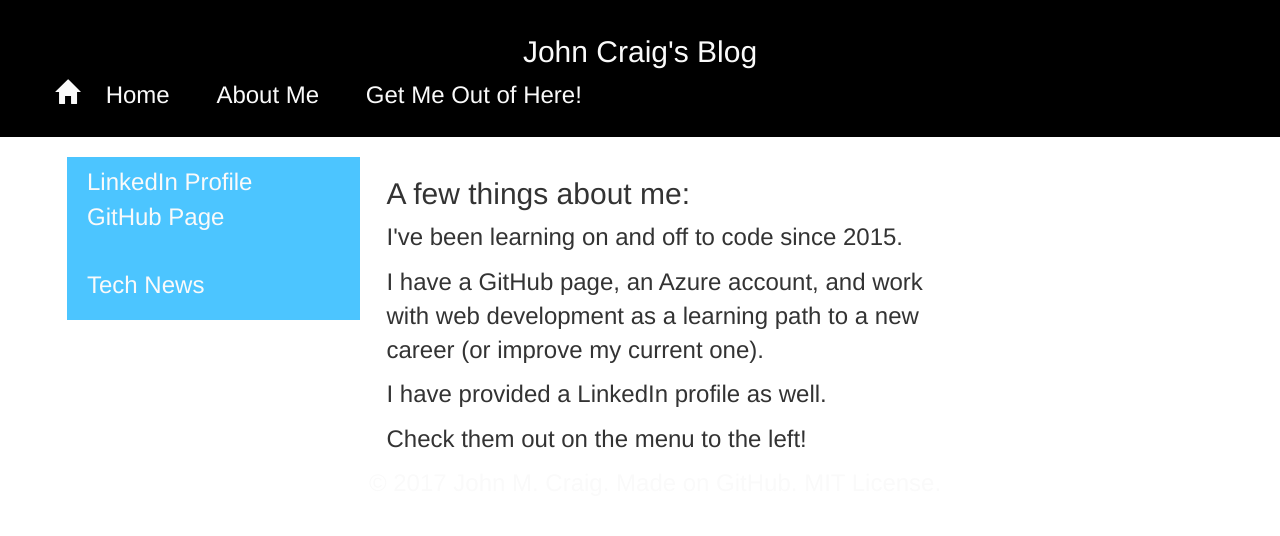
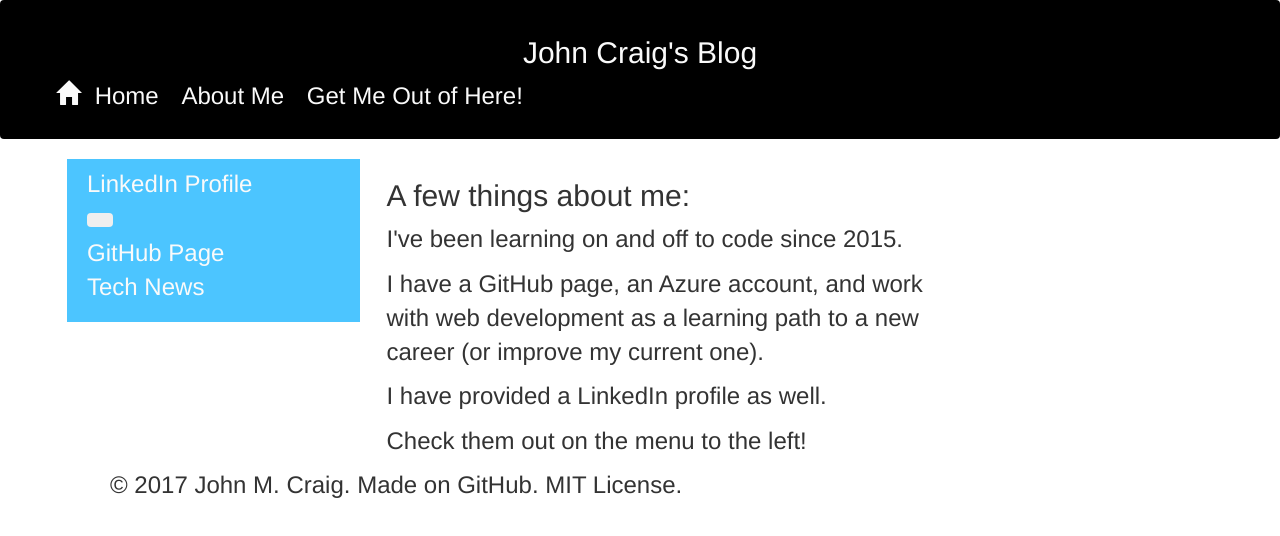
Before and after one commit to johnmcraig/responsive-webblog, a plain HTML site: page about.html in a window 1280 px wide. Drawn offline with nearby package versions, Linux system fonts and the light colour scheme.

Commit message:
footer changes

```diff
--- a/about.html
+++ b/about.html
@@ -12,7 +12,7 @@
 </head>
 <body>
 
-<div id="nav-bar" class="col-md-12">
+<div id="nav-bar" class="navbar">
   <header>
       <h2>John Craig's Blog</h2>
         <nav class="nav-bar">
@@ -34,9 +34,8 @@
          <div id="main-menu" class="col-sm-3">
             <ul>
                 <a href="https://www.linkedin.com/in/john-craig-711777141/"><li>LinkedIn Profile</li></a>
-
+                <button class="btn btn-github"></button>
                 <a href="https://github.com/johnmcraig"><li>GitHub Page</li></a>
-                <span class="glyphicon glyphicon-github"></span>
                 <a href="https://news.ycombinator.com/"><li>Tech News</li></a>
             </ul>
         </div>
@@ -52,11 +51,15 @@
 
 </div>
 
-
+<footer id="footer">
 <div class="container">
     <div class="row">
-        <footer id="footer" class="col-md-12">
-        <p>&copy 2017 John M. Craig. Made on GitHub. MIT License.</p>
+        <div class="content">
+            <ul>
+                <li>&copy 2017 John M. Craig. Made on GitHub. MIT License.</li>
+            </ul>
+        </div>
+        <p></p>
     </footer>
     </div>
 </div>
--- a/style.css
+++ b/style.css
@@ -54,7 +54,7 @@
 
 #nav-bar li {
     padding: 0 .25rem;
-    margin: 1rem;
+    margin: 0.25rem;
 }
 
 header, a {
```
Also changed, not shown: index.html (+1 -0 lines).
